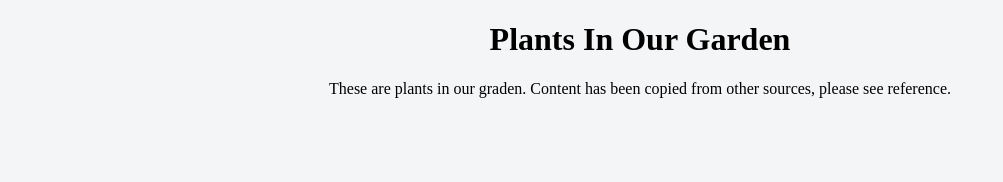
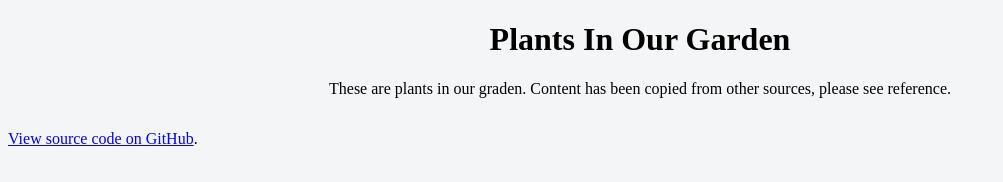
Before and after one commit to jsohndata/code-doeuvre-api, a plain HTML site: page index.html in a window 1280 px wide. Shown: the whole page, without its empty margins (0-1003 px from the left). Drawn offline with Linux system fonts and the light colour scheme; no server answers.

Commit message:
added git link in index

```diff
--- a/index.html
+++ b/index.html
@@ -17,5 +17,9 @@
 <main class="htmlDisplay">
 </main>
 
+<footer>
+    <p><a href="https://github.com/jsohndata/app-plantapi" target="_blank">View source code on GitHub</a>.</p>
+</footer>
+
     <script src="./scripts/api-sample.js"></script>
 </body></html>
```
